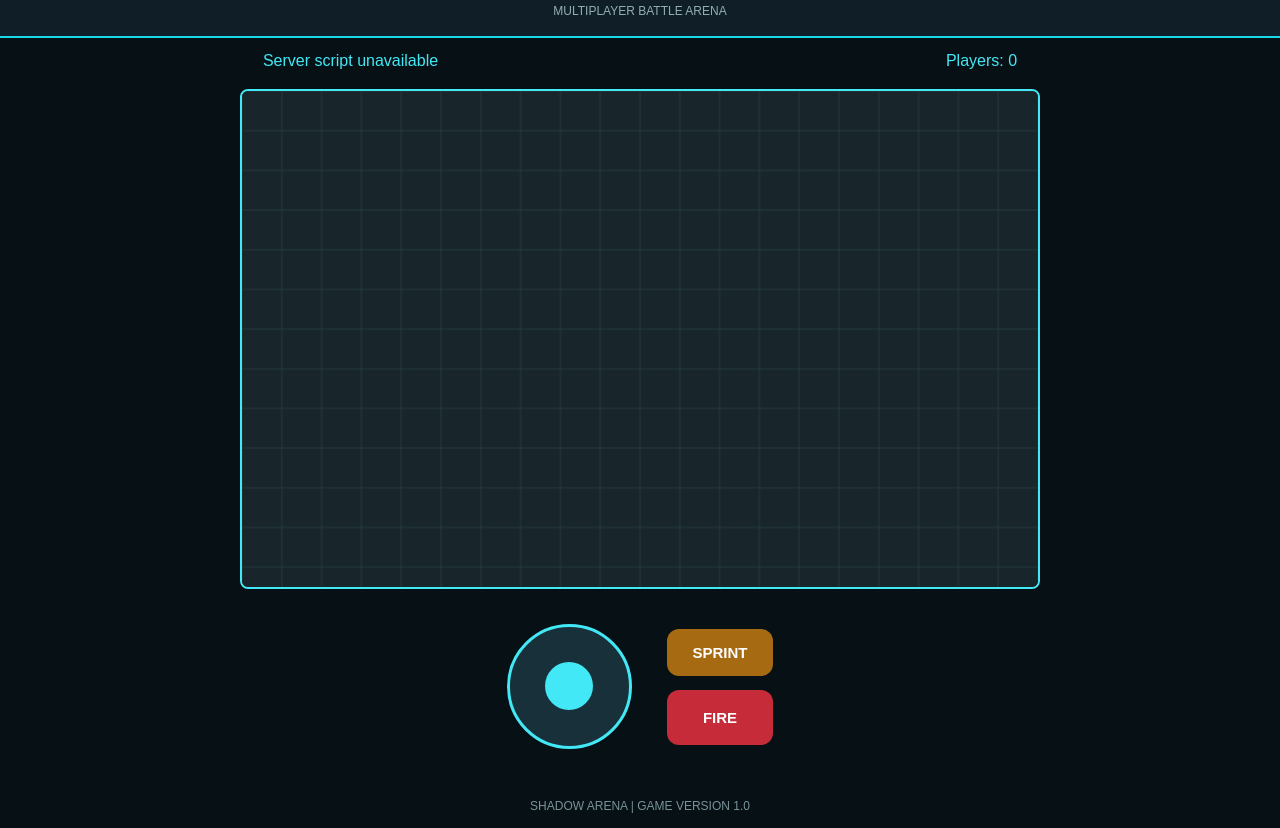
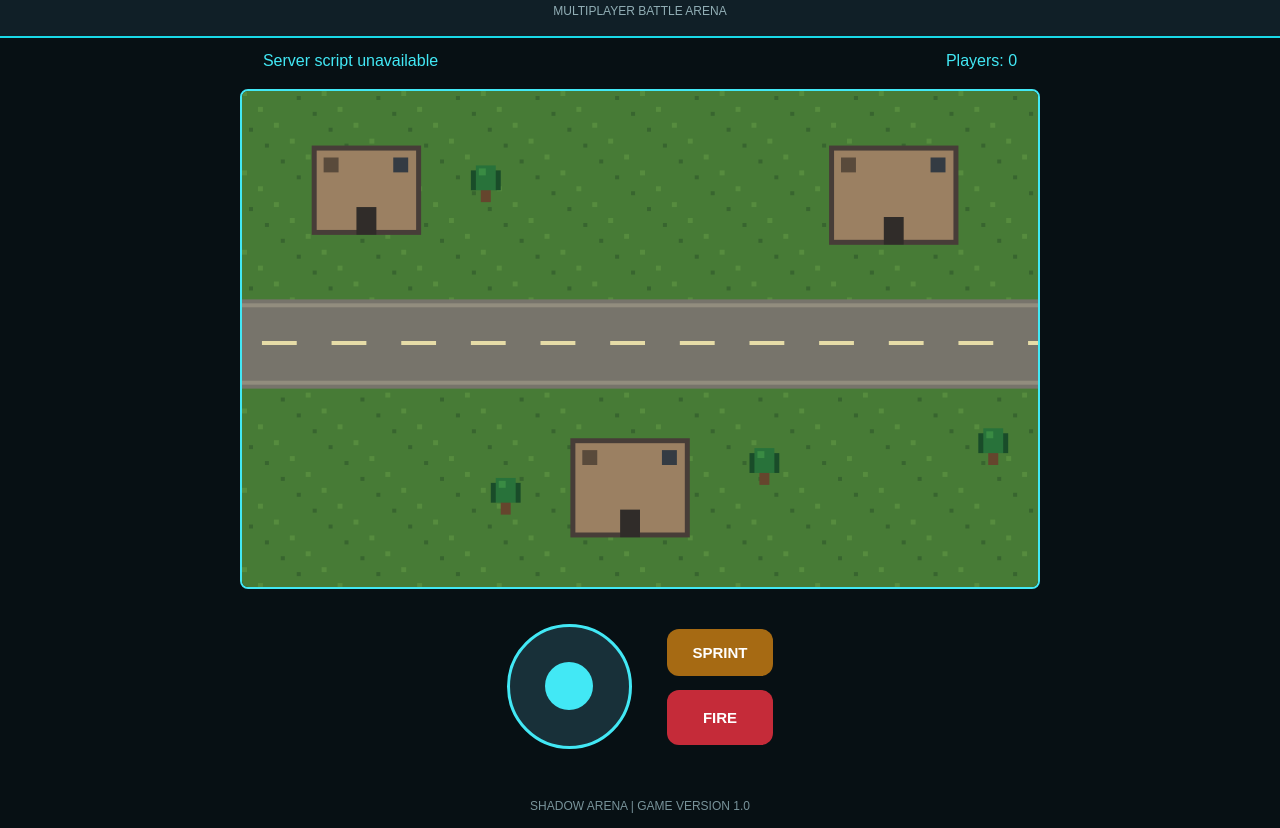
Before and after one commit to aichatbot316-bot/Shadow-arena---2d-battle-royale-game, a website: page index.html in a window 1280 px wide. Shown: the part 53-881 px from the top of the page. Drawn offline with Linux system fonts and the light colour scheme.

Commit message:
Update index.html

```diff
--- a/index.html
+++ b/index.html
@@ -391,65 +391,130 @@ fireButton.addEventListener("click", () => {
 
 // DRAW GAME
 
+
 function draw() {
+  // PIXEL-ART BATTLEFIELD
+  ctx.imageSmoothingEnabled = false;
   ctx.clearRect(0, 0, canvas.width, canvas.height);
 
-  ctx.fillStyle = "#18252a";
+  // Grass background
+  ctx.fillStyle = "#477b36";
   ctx.fillRect(0, 0, 800, 500);
 
-  ctx.strokeStyle = "#263d40";
-  ctx.lineWidth = 1;
+  // Pixel grass details
+  for (let y = 0; y < 500; y += 16) {
+    for (let x = 0; x < 800; x += 16) {
+      const pattern = (x * 7 + y * 13) % 5;
 
-  for (let x = 0; x <= 800; x += 40) {
-    ctx.beginPath();
-    ctx.moveTo(x, 0);
-    ctx.lineTo(x, 500);
-    ctx.stroke();
+      if (pattern === 0) {
+        ctx.fillStyle = "#568c3e";
+        ctx.fillRect(x, y, 5, 5);
+      } else if (pattern === 1) {
+        ctx.fillStyle = "#38652f";
+        ctx.fillRect(x + 7, y + 5, 4, 4);
+      }
+    }
   }
 
-  for (let y = 0; y <= 500; y += 40) {
-    ctx.beginPath();
-    ctx.moveTo(0, y);
-    ctx.lineTo(800, y);
-    ctx.stroke();
+  // Battlefield road
+  ctx.fillStyle = "#77746b";
+  ctx.fillRect(0, 210, 800, 90);
+
+  ctx.fillStyle = "#928d7e";
+  ctx.fillRect(0, 214, 800, 4);
+  ctx.fillRect(0, 292, 800, 4);
+
+  // Road markings
+  ctx.fillStyle = "#e6dca7";
+  for (let x = 20; x < 800; x += 70) {
+    ctx.fillRect(x, 252, 35, 4);
   }
 
+  // Pixel buildings
+  function building(x, y, w, h) {
+    ctx.fillStyle = "#473d38";
+    ctx.fillRect(x, y, w, h);
+
+    ctx.fillStyle = "#9b8062";
+    ctx.fillRect(x + 5, y + 5, w - 10, h - 10);
+
+    ctx.fillStyle = "#594a3b";
+    ctx.fillRect(x + 12, y + 12, 15, 15);
+
+    ctx.fillStyle = "#343b43";
+    ctx.fillRect(x + w - 28, y + 12, 15, 15);
+
+    ctx.fillStyle = "#302c29";
+    ctx.fillRect(x + w / 2 - 10, y + h - 28, 20, 28);
+  }
+
+  building(70, 55, 110, 90);
+  building(590, 55, 130, 100);
+  building(330, 350, 120, 100);
+
+  // Pixel trees
+  function tree(x, y) {
+    ctx.fillStyle = "#65452d";
+    ctx.fillRect(x + 10, y + 17, 10, 20);
+
+    ctx.fillStyle = "#194c29";
+    ctx.fillRect(x, y + 5, 30, 20);
+
+    ctx.fillStyle = "#28723a";
+    ctx.fillRect(x + 5, y, 20, 25);
+
+    ctx.fillStyle = "#398b43";
+    ctx.fillRect(x + 8, y + 3, 7, 7);
+  }
+
+  tree(230, 75);
+  tree(510, 360);
+  tree(740, 340);
+  tree(250, 390);
+
   // DRAW PLAYERS
-
   for (const id in players) {
     const p = players[id];
 
-    ctx.beginPath();
-    ctx.arc(p.x, p.y, 14, 0, Math.PI * 2);
+    // Player shadow
+    ctx.fillStyle = "#263326";
+    ctx.fillRect(p.x - 10, p.y + 11, 22, 5);
 
+    // Player body
     ctx.fillStyle = p.color || "#42e8f5";
-    ctx.fill();
+    ctx.fillRect(p.x - 9, p.y - 10, 18, 23);
 
-    ctx.lineWidth = 3;
-    ctx.strokeStyle = id === myId ? "white" : "#111111";
-    ctx.stroke();
+    // Player head
+    ctx.fillStyle = "#f0c69b";
+    ctx.fillRect(p.x - 6, p.y - 17, 12, 9);
 
+    // Helmet
+    ctx.fillStyle = "#263c54";
+    ctx.fillRect(p.x - 8, p.y - 19, 16, 6);
+
+    // Arms
+    ctx.fillStyle = "#d4d9df";
+    ctx.fillRect(p.x - 14, p.y - 7, 5, 13);
+    ctx.fillRect(p.x + 9, p.y - 7, 5, 13);
+
+    // Outline
+    ctx.strokeStyle = id === myId ? "#ffffff" : "#202020";
+    ctx.lineWidth = 2;
+    ctx.strokeRect(p.x - 9, p.y - 10, 18, 23);
+
+    // Player name
     ctx.fillStyle = "white";
-    ctx.font = "13px Arial";
+    ctx.font = "bold 12px monospace";
     ctx.textAlign = "center";
-
-    ctx.fillText(
-      id === myId ? "YOU" : "PLAYER",
-      p.x,
-      p.y - 22
-    );
+    ctx.fillText(id === myId ? "YOU" : "PLAYER", p.x, p.y - 25);
   }
 
-  // DRAW TEMPORARY SHOOTING EFFECTS
-
+  // TEMPORARY SHOOTING EFFECTS
   for (let i = bullets.length - 1; i >= 0; i--) {
     const b = bullets[i];
 
-    ctx.beginPath();
-    ctx.arc(b.x, b.y, 5, 0, Math.PI * 2);
-
-    ctx.fillStyle = b.color;
-    ctx.fill();
+    ctx.fillStyle = b.color || "#ffff00";
+    ctx.fillRect(b.x - 3, b.y - 3, 7, 7);
 
     b.life--;
 
@@ -465,6 +530,7 @@ function draw() {
 }
 
 
+
 // START GAME
 
 connect();
```
